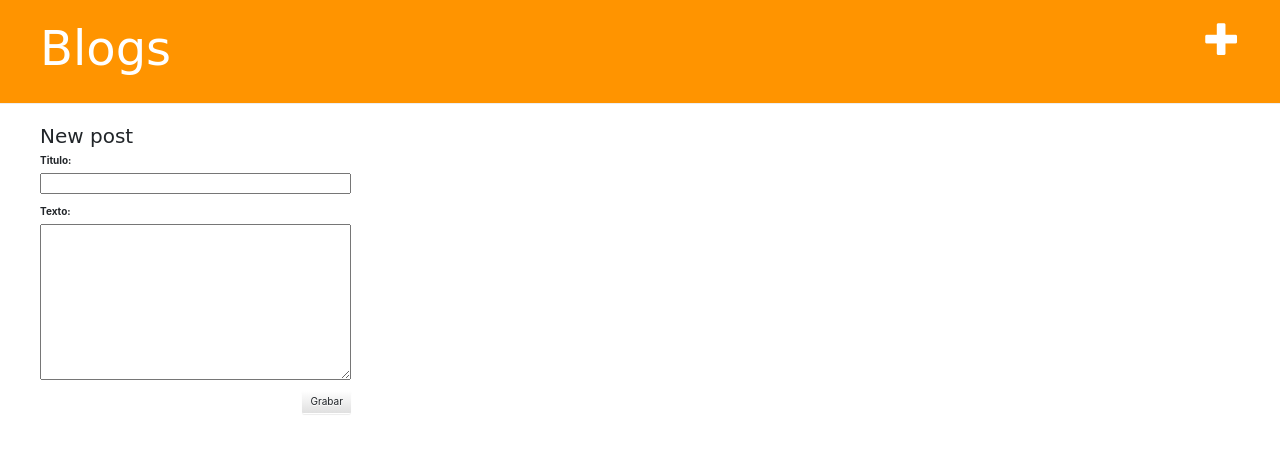
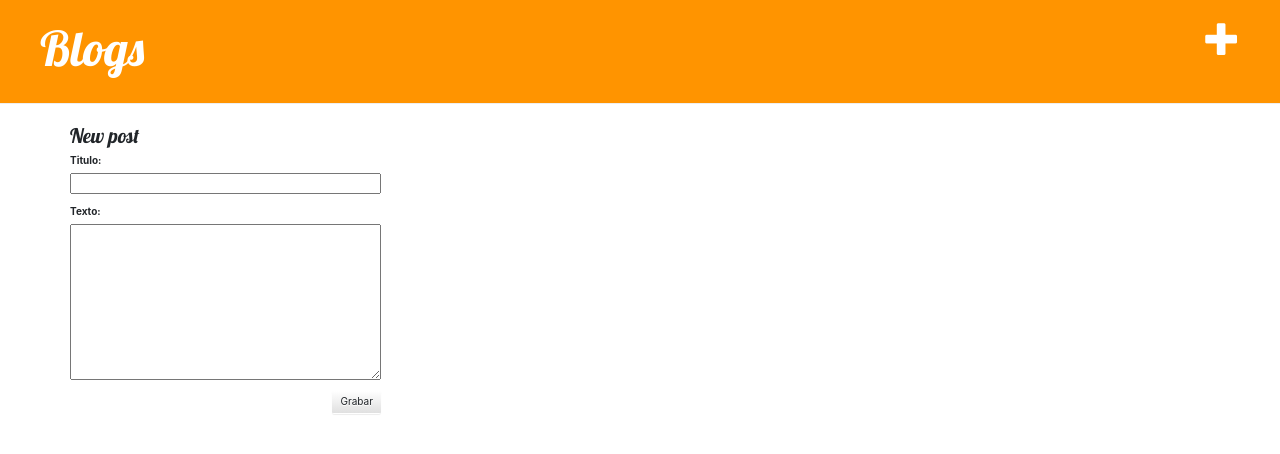
Before and after one commit to cescobar2194/comercial, a Django app: page /pub/nueva in a window 1280 px wide. Shown: the top 454 px of the page. Run offline with Django 3.2, Linux system fonts and the light colour scheme; some libraries are stand-ins or nearby versions.

Commit message:
Cambio de estilos en head

```diff
--- a/blog/templates/blog/base.html
+++ b/blog/templates/blog/base.html
@@ -2,18 +2,11 @@
 <html>
     <head>
         <title>blog</title>
+        <link rel="stylesheet" href="//maxcdn.bootstrapcdn.com/bootstrap/3.2.0/css/bootstrap.min.css">
+        <link rel="stylesheet" href="//maxcdn.bootstrapcdn.com/bootstrap/3.2.0/css/bootstrap-theme.min.css">
+        <link href='//fonts.googleapis.com/css?family=Lobster&subset=latin,latin-ext' rel='stylesheet' type='text/css'>
+        <link rel="stylesheet" href="{% static 'css/blog.css' %}">
         <link rel="stylesheet" href="https://stackpath.bootstrapcdn.com/bootstrap/4.3.1/css/bootstrap.min.css" integrity="sha384-ggOyR0iXCbMQv3Xipma34MD+dH/1fQ784/j6cY/iJTQUOhcWr7x9JvoRxT2MZw1T" crossorigin="anonymous">
-
-        <link rel="stylesheet" href="//maxcdn.bootstrapcdn.com/bootstrap/3.2.0/css/bootstrap.min.css">
-<link rel="stylesheet" href="//maxcdn.bootstrapcdn.com/bootstrap/3.2.0/css/bootstrap-theme.min.css">
-
-<link rel="stylesheet" href="//maxcdn.bootstrapcdn.com/bootstrap/3.2.0/css/bootstrap.min.css">
-        <link rel="stylesheet" href="//maxcdn.bootstrapcdn.com/bootstrap/3.2.0/css/bootstrap-theme.min.css">
-        <link rel="stylesheet" href="{% static 'css/blog.css' %}">
-
-        <link rel="stylesheet" href="https://stackpath.bootstrapcdn.com/bootstrap/4.3.1/css/bootstrap.min.css" integrity="sha384-ggOyR0iXCbMQv3Xipma34MD+dH/1fQ784/j6cY/iJTQUOhcWr7x9JvoRxT2MZw1T" crossorigin="anonymous">
-        <link rel="stylesheet" type="text/css" href="{% static 'css/blog.css' %}">
-
     </head>
     <body>
         <div class="page-header">
```
